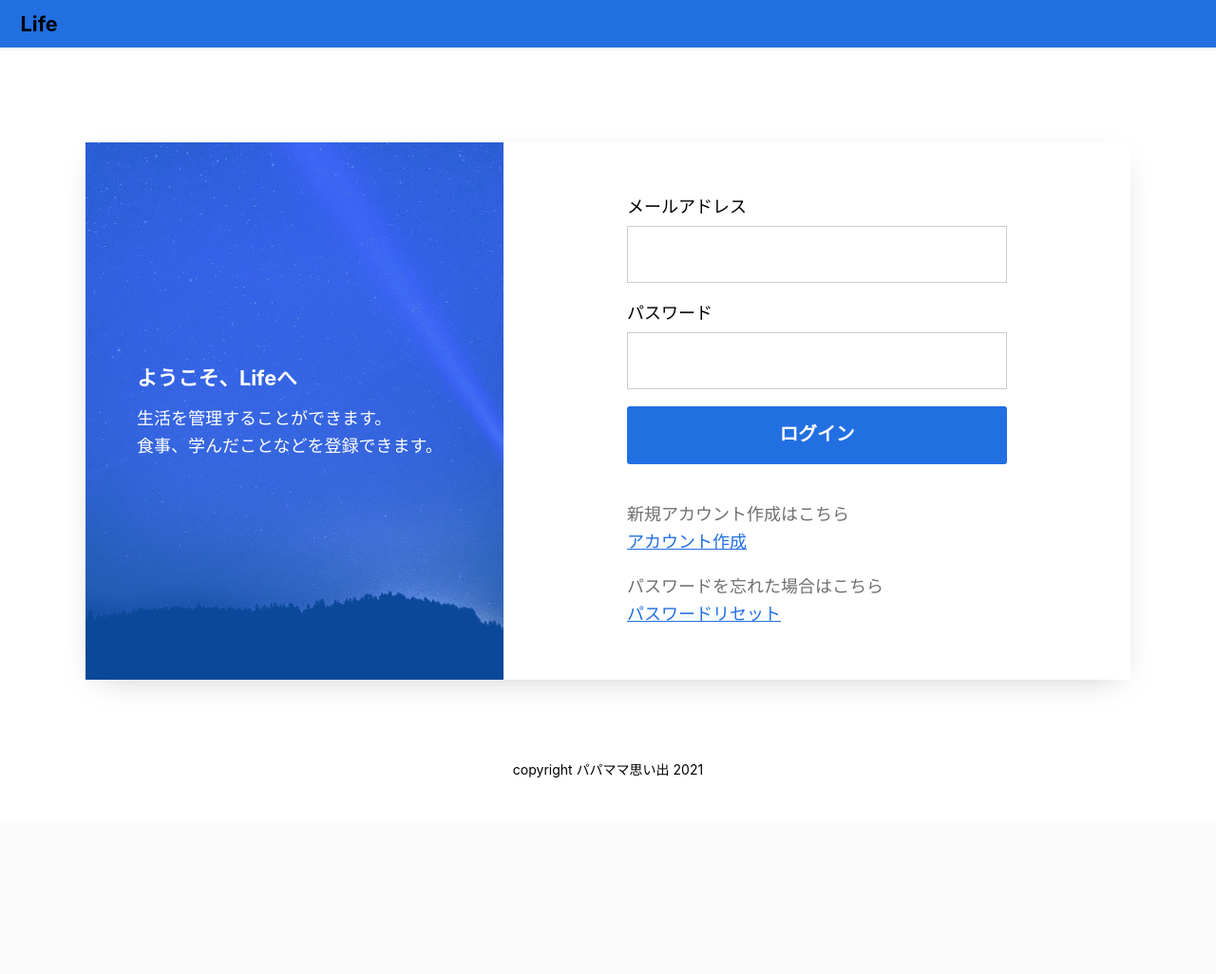
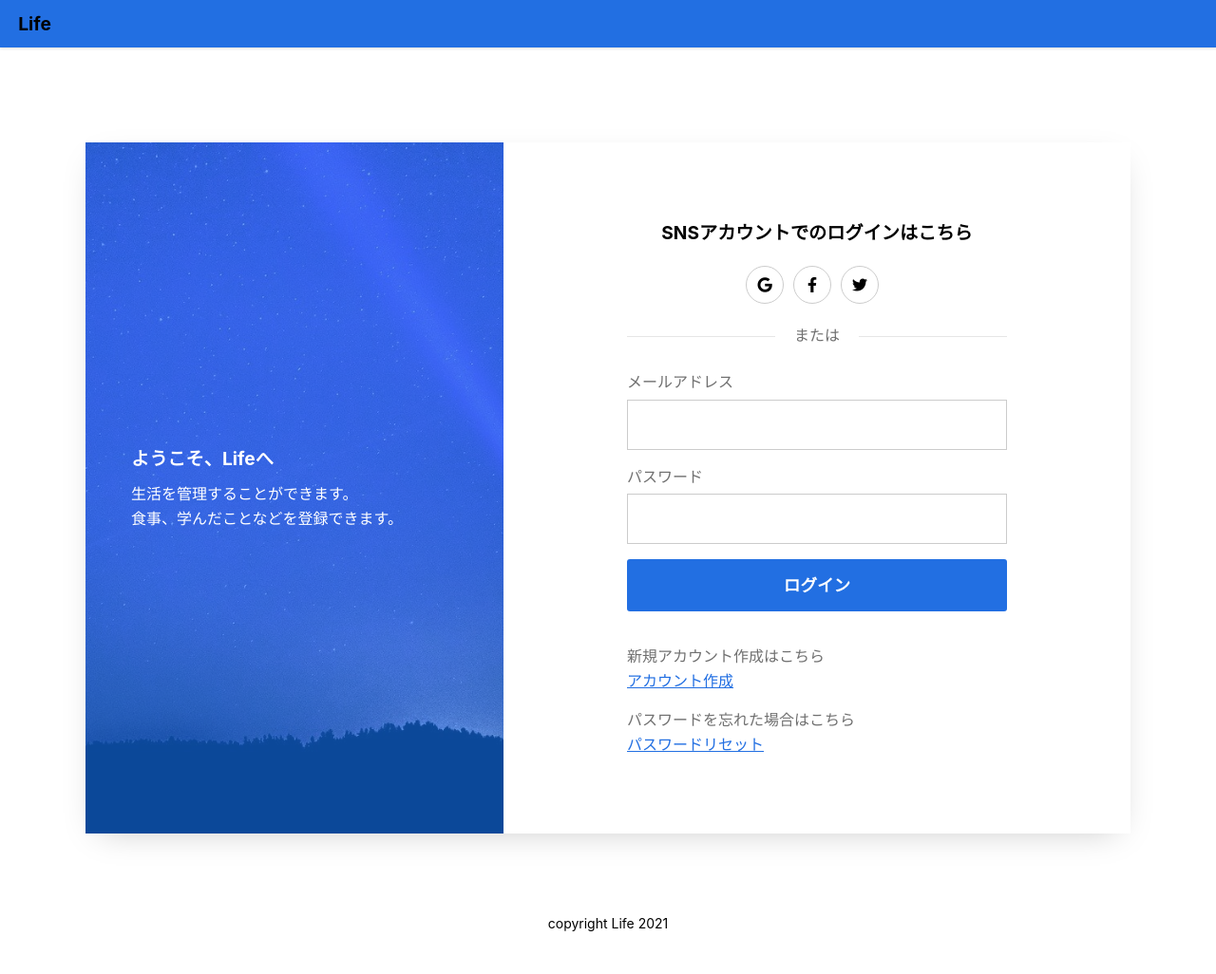
Before and after one commit to umb-pamaroom/life_20211104, a Django app: page /login/ in a window 1280 px wide. Shown: the whole page at 95% size. Before the commit the page ends 819 px from the top, so only its background shows below. Run offline with Django 3.2, Linux system fonts and the light colour scheme; some libraries are stand-ins or nearby versions.

Commit message:
no message

```diff
--- a/static/scss/base/_base.scss
+++ b/static/scss/base/_base.scss
@@ -10,7 +10,7 @@
 // 全体のこと
 body {
     color: var(--text-main);
-    font-size: 18px;
+    font-size: 16px;
     @include font()
 }
 
--- a/static/scss/module/_login.scss
+++ b/static/scss/module/_login.scss
@@ -31,7 +31,7 @@
     }
   }
   .block-right{
-    padding: 3em;
+    padding:5em 3em;
     width: 60%;
     justify-content: center;
     align-items: center;
@@ -44,7 +44,52 @@
   }
   form{
     input{
-margin-bottom: 1em;
+      margin-bottom: 1em;
+    }
+  }
+}
+
+.social-wrap{
+  .h3-title{
+    text-align: center;
+    font-size: 1.2em;
+    margin-bottom: 1em;
+  }
+  .social-media{
+    justify-content: center;
+    margin-bottom: 1.3em;
+    .social-icon{
+      width: 40px;
+      height: 40px;
+      background: transparent;
+      border: 1px solid #ccc;
+      font-size: 16px;
+      margin-right: 10px;
+      border-radius: 50%;
+      background: transparent;
+      justify-content: center;
+    }
+  }
+  .or{
+    position: relative;
+    z-index: 0;
+    text-align: center;
+    margin-bottom: 1.5em;
+    span{
+      display: inline-block;
+      background: #fff;
+      padding: 0 20px;
+    }
+    &::after{
+      position: absolute;
+      top: 50%;
+      left: 0;
+      right: 0;
+      content: '';
+      width: 100%;
+      height: 1px;
+      background: #e6e6e6;
+      z-index: -1;
     }
   }
 }
@@ -59,7 +104,7 @@ margin-bottom: 1em;
     }
 
     .block-right {
-      padding: 1.5em;
+      padding:2.5em 1.5em;
     }
   }
 }
--- a/templates/app/base.html
+++ b/templates/app/base.html
@@ -73,8 +73,11 @@
                         <li>
                             <a href="{% url 'app:new_memo' %}" class="bgblue"><span>新規作成</span></a>
                         </li>
+                        <!-- <li>
+                            <a href="{% url 'app:index' %}"><span>共有日報一覧</span></a>
+                        </li> -->
                         <li>
-                            <a href="{% url 'app:index' %}"><span>共有日報一覧</span></a>
+                            <a href="{% url 'app:mydiary' %}"><span>カレンダー</span></a>
                         </li>
                         <li>
                             <a href="{% url 'app:mydiary' %}"><span>自分の日報一覧</span></a>
--- a/templates/app/base2.html
+++ b/templates/app/base2.html
@@ -10,7 +10,7 @@
         <title>Life</title>
         <script src='https://cdnjs.cloudflare.com/ajax/libs/jquery/3.5.1/jquery.min.js'></script>
         <link rel="stylesheet" href="https://cdnjs.cloudflare.com/ajax/libs/font-awesome/5.11.2/css/all.css">
-        <link rel="stylesheet" type="text/css" href="{% static 'scss/common.css' %}">
+        <link rel="stylesheet" type="text/css" href="{% static 'scss/common.css' %}?date={% now 'YmdGi' %}">
     </head>
     <body>
 
@@ -37,7 +37,7 @@
             {% block content %}{% endblock %}
         </div>
         <footer class="tc">
-            copyright パパママ思い出 2021
+            copyright Life 2021
         </footer>
         <script src='https://cdnjs.cloudflare.com/ajax/libs/jquery/3.1.4/jquery.min.js'></script>
         <script src="{% static 'js/common.js' %}"></script>
--- a/templates/register/login.html
+++ b/templates/register/login.html
@@ -1,4 +1,3 @@
-
 {% extends "app/base2.html" %}
 {% load static %}
 {% block content %}
@@ -13,7 +12,18 @@
         </div>
         <div class="block-right fb">
             <div class="content">
-            <form action="{% url 'register:login' %}" method="POST" class="form">
+                <div class="social-wrap">
+                    <h3 class="h3-title">SNSアカウントでのログインはこちら</h3>
+                    <p class="social-media fb">
+                        <a href="#" class="social-icon fb google"><i class="fab fa-google"></i></a>
+                        <a href="#" class="social-icon fb facebook"><i class="fab fa-facebook-f"></i></a>
+                        <a href="#" class="social-icon fb twitter"><i class="fab fa-twitter"></i></a>
+                    </p>
+                    <p class="or link-p">
+                        <span>または</span>
+                    </p>
+                </div>
+                <form action="{% url 'register:login' %}" method="POST" class="form link-p">
                     {{ form.non_field_errors }}
                     {% for field in form %}
                     <div class="form-group">
```
Also changed, not shown: db.sqlite3, static/scss/common.css, 1 other file. Lines whose indentation alone changed are shown as unchanged.
